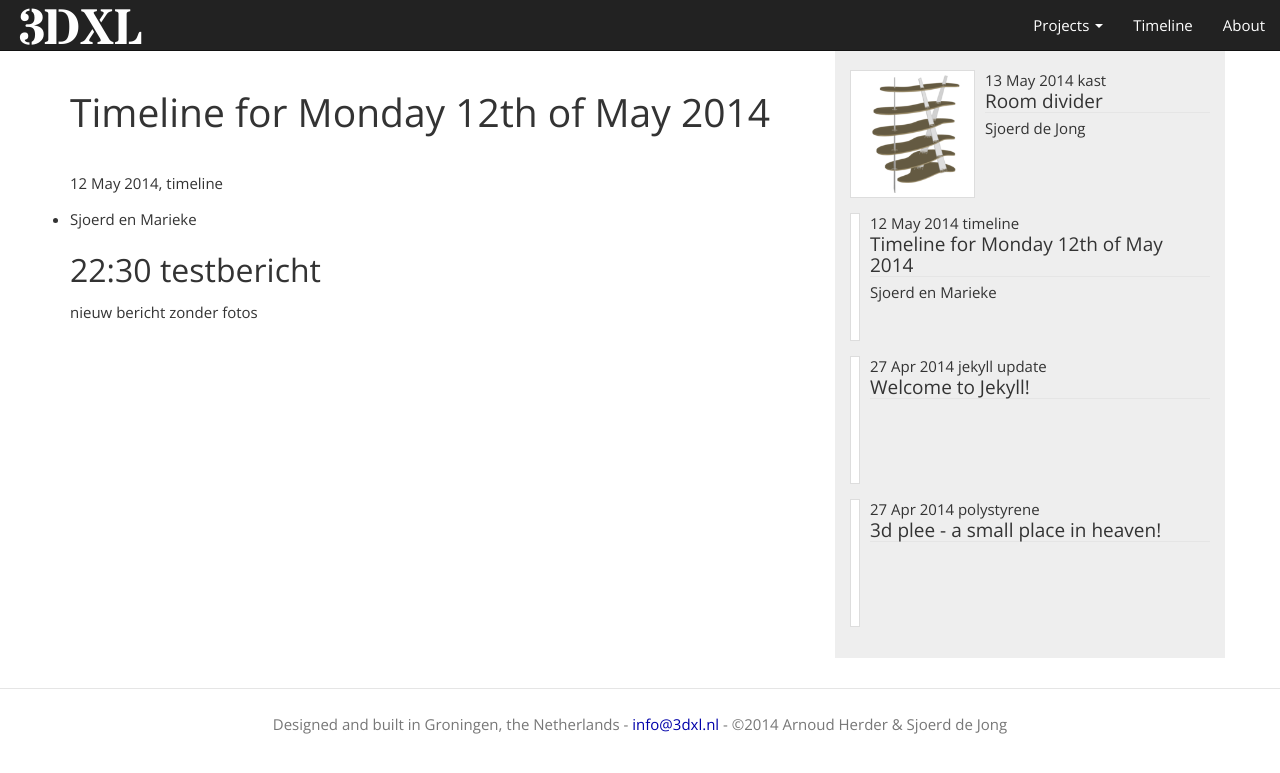
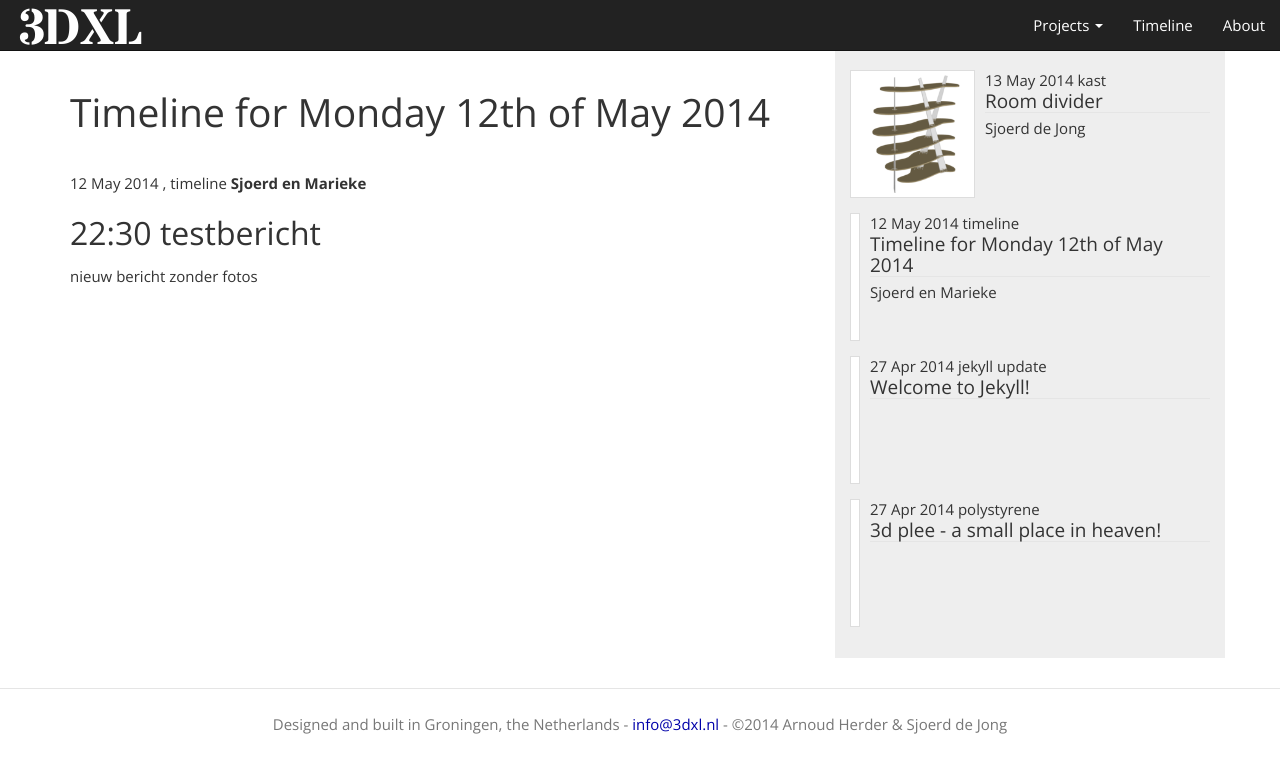
Before and after one commit to 3dxl/3dxl.github.io, a Jekyll site: the page built from _posts/2014-05-12-timeline.markdown, in a window 1280 px wide. Shown: the top 773 px of the page. Built offline with Jekyll 4.4.1, drawn with Linux system fonts in a browser that asks for light colours; nearby versions of some CDN libraries; Markdown is read by kramdown in place of the engine named in the settings.

Commit message:
All page meta on one line

```diff
--- a/_layouts/post.html
+++ b/_layouts/post.html
@@ -3,11 +3,11 @@ layout: default
 ---
 <h1>{{ page.title }}</h1>
 
-<p class="meta">{{ page.date | date_to_string }}{% for category in page.categories %}, {{category}}{% endfor %}</p>
-
-<ul class="meta">{% for author in page.authors %}
-  <li>{{author}}</li>
-{% endfor %}</ul>
+<p class="meta">
+  {{ page.date | date_to_string }}
+  {% for category in page.categories %}, {{category}}{% endfor %}
+  {% for author in page.authors %} <strong>{{author}}</strong>{% endfor %}
+</p>
 
 <div class="post">
 {{ content }}
```
